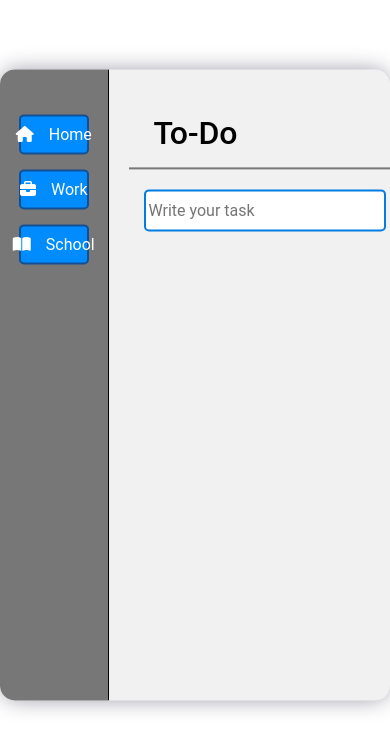
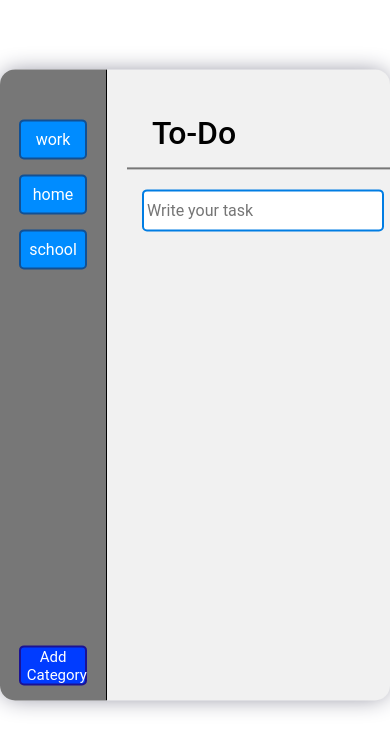
Before and after one commit to Lysy18/Simple-todo-list---React, a React (Vite) app: page / in a window 390 px wide. Shown: the top 750 px of the page. Built offline with nearby package versions, Linux system fonts and the light colour scheme.

Commit message:
add category

```diff
--- /dev/null
+++ b/src/components/AddCategory.jsx
@@ -0,0 +1,46 @@
+import { useState } from "react";
+import PropTypes from "prop-types";
+const AddCategory = ({ onAddCategory }) => {
+  let [isAddCategory, setIsAddCategory] = useState(true);
+  let [newCategory, setNewCategory] = useState("");
+
+  // const handleAddCategory = () => {
+  //   // setIsAddCategory((addPosi) => !addPosi);
+  //   console.log(isAddCategory);
+  // };
+  const handleChange = (e) => {
+    setNewCategory(e.target.value);
+  };
+  const handleSaveAddedCategory = (e) => {
+    e.preventDefault();
+    if (newCategory !== "") {
+      onAddCategory(newCategory);
+      setNewCategory("");
+      setIsAddCategory(!isAddCategory);
+    }
+  };
+  return (
+    <>
+      {isAddCategory ? (
+        <div className="addCategoryBtn">
+          <button onClick={() => setIsAddCategory((newAddPosi) => !newAddPosi)}>
+            Add Category
+          </button>
+        </div>
+      ) : (
+        <div className="addCategoryPopup">
+          <form onSubmit={handleSaveAddedCategory}>
+            <input type="text" onChange={handleChange} value={newCategory} />
+            <button type="submit">Add Category</button>
+          </form>
+        </div>
+      )}
+    </>
+  );
+};
+
+AddCategory.propTypes = {
+  onAddCategory: PropTypes.func.isRequired,
+};
+
+export default AddCategory;
--- a/src/components/TodoBtn.jsx
+++ b/src/components/TodoCategoryBtn.jsx
@@ -1,4 +1,4 @@
-export default function TodoBtn({ children, ...props }) {
+const TodoCategoryBtn = ({ children, ...props }) => {
   return (
     <li>
       <button {...props}>
@@ -6,4 +6,6 @@ export default function TodoBtn({ children, ...props }) {
       </button>
     </li>
   );
-}
+};
+
+export default TodoCategoryBtn;
--- a/src/components/TodoList.jsx
+++ b/src/components/TodoList.jsx
@@ -1,15 +1,18 @@
 import { useState } from "react";
 import TodoForm from "./TodoForm";
 import Todo from "./Todo";
-import TodoBtn from "./TodoBtn";
-
+import TodoCategoryBtn from "./TodoCategoryBtn";
+import AddCategory from "./AddCategory";
 const TodoList = () => {
   const [todoList, setTodos] = useState([]);
   let [selectedCategory, setSelectedCategory] = useState("work");
+  let [categoryArr, setCategoryArr] = useState(["work", "home", "school"]);
   const handleCategory = (category) => {
-    setSelectedCategory(category);
+    console.log(category.categoryName);
+    setSelectedCategory(category.categoryName);
   };
   const addTodo = (todo) => {
+    console.log(todo);
     if (!todo.text || /^\s*$/.test(todo.text)) {
       return;
     }
@@ -54,11 +57,16 @@ const TodoList = () => {
     });
     setTodos(newTodos);
   };
+
+  const handleAddCategory = (newCategory) => {
+    setCategoryArr([...categoryArr, newCategory]);
+  };
+
   return (
     <div className="mainContainer">
       <div className="mainContainer-category">
         <ul>
-          <TodoBtn onClick={() => handleCategory("home")}>
+          {/* <TodoBtn onClick={() => handleCategory("home")}>
             <i className="fa-solid fa-house"></i>Home
           </TodoBtn>
           <TodoBtn onClick={() => handleCategory("work")}>
@@ -66,8 +74,19 @@ const TodoList = () => {
           </TodoBtn>
           <TodoBtn onClick={() => handleCategory("school")}>
             <i className="fa-solid fa-book-open"></i>School
-          </TodoBtn>
+          </TodoBtn> */}
+          {categoryArr.map((categoryName, index) => (
+            <TodoCategoryBtn
+              key={index}
+              onClick={() => handleCategory({ categoryName })}
+            >
+              {/* <i className="fa-solid fa-book-open"></i> */}
+              {categoryName}
+            </TodoCategoryBtn>
+          ))}
+          {/* <li onClick={setIsAddCategory(!isAddCategory)}></li> */}
         </ul>
+        <AddCategory onAddCategory={handleAddCategory} />
       </div>
       <div className="mainContainer-todoContainer">
         <h1>To-Do</h1>
--- a/src/style/style-d.css
+++ b/src/style/style-d.css
@@ -32,6 +32,9 @@ li {
   background-color: #777;
   border-top-left-radius: 15px;
   border-bottom-left-radius: 15px;
+  display: flex;
+  flex-direction: column;
+  justify-content: space-between;
 }
 .todo-app .mainContainer-category ul {
   padding: 0;
@@ -50,7 +53,7 @@ li {
   border: 2px solid #125093;
   border-radius: 5px;
   color: white;
-  transition: 0.2s;
+  transition: 0.3s;
   cursor: pointer;
 }
 .todo-app .mainContainer-category ul li button:hover {
@@ -62,10 +65,48 @@ li {
   align-items: center;
   gap: 15px;
   font-size: 16px;
-  transition: 0.2s;
+  transition: 0.3s;
 }
 .todo-app .mainContainer-category ul li button .liChildrenConatainer:hover {
   font-size: 17px;
+}
+.todo-app .mainContainer-category .addCategoryBtn {
+  padding: 0;
+  margin: 5px 10px;
+  display: flex;
+  justify-content: center;
+}
+.todo-app .mainContainer-category .addCategoryBtn button {
+  font-size: 15px;
+  height: 40px;
+  width: 90%;
+  background-color: #003cff;
+  border: 2px solid #1b1293;
+  border-radius: 5px;
+  color: white;
+  transition: 0.3s;
+  cursor: pointer;
+}
+.todo-app .mainContainer-category .addCategoryBtn button:hover {
+  background-color: #002bee;
+  border: 2px solid #1b1293;
+}
+.todo-app .mainContainer-category .addCategoryPopup {
+  position: absolute;
+  top: 0;
+  left: 0;
+  bottom: 0;
+  right: 0;
+  background-color: rgb(134, 134, 150);
+}
+.todo-app .mainContainer-category .addCategoryPopup form {
+  position: absolute;
+  top: 50%;
+  left: 50%;
+  transform: translate(-50%, -50%);
+  width: 400px;
+  height: 300px;
+  background-color: red;
 }
 .todo-app .mainContainer-todoContainer {
   width: 75%;
--- a/src/style/style-d.scss
+++ b/src/style/style-d.scss
@@ -39,6 +39,9 @@ li {
       background-color: #777;
       border-top-left-radius: 15px;
       border-bottom-left-radius: 15px;
+      display: flex;
+      flex-direction: column;
+      justify-content: space-between;
       ul {
         padding: 0;
         margin: 5px 10px;
@@ -55,7 +58,7 @@ li {
             border: 2px solid #125093;
             border-radius: 5px;
             color: white;
-            transition: 0.2s;
+            transition: 0.3s;
             cursor: pointer;
             &:hover {
               background-color: #007bee;
@@ -66,13 +69,51 @@ li {
               align-items: center;
               gap: 15px;
               font-size: 16px;
-              transition: 0.2s;
+              transition: 0.3s;
 
               &:hover {
                 font-size: 17px;
               }
             }
           }
+        }
+      }
+      .addCategoryBtn {
+        padding: 0;
+        margin: 5px 10px;
+        display: flex;
+        justify-content: center;
+        button {
+          font-size: 15px;
+          height: 40px;
+          width: 90%;
+          background-color: #003cff;
+          border: 2px solid #1b1293;
+          border-radius: 5px;
+          color: white;
+          transition: 0.3s;
+          cursor: pointer;
+          &:hover {
+            background-color: #002bee;
+            border: 2px solid #1b1293;
+          }
+        }
+      }
+      .addCategoryPopup {
+        position: absolute;
+        top: 0;
+        left: 0;
+        bottom: 0;
+        right: 0;
+        background-color: rgba(134, 134, 150, 1);
+        form {
+          position: absolute;
+          top: 50%;
+          left: 50%;
+          transform: translate(-50%, -50%);
+          width: 400px;
+          height: 300px;
+          background-color: red;
         }
       }
     }
--- a/src/style/style-m.css
+++ b/src/style/style-m.css
@@ -7,4 +7,7 @@
     left: 50%;
     transform: translate(-50%, 11%);
   }
+  .todo-app .mainContainer-category {
+    height: 100vh;
+  }
 }/*# sourceMappingURL=style-m.css.map */
--- a/src/style/style-m.scss
+++ b/src/style/style-m.scss
@@ -7,4 +7,12 @@
     left: 50%;
     transform: translate(-50%, 11%);
   }
+  .todo-app {
+    .mainContainer {
+      &-category {
+        // max-height: fit-content;
+        height: 100vh;
+      }
+    }
+  }
 }
```
Also changed, not shown: src/components/Untitled-1.txt (added), 2 other files (tests, documents, lock files or other folders).
